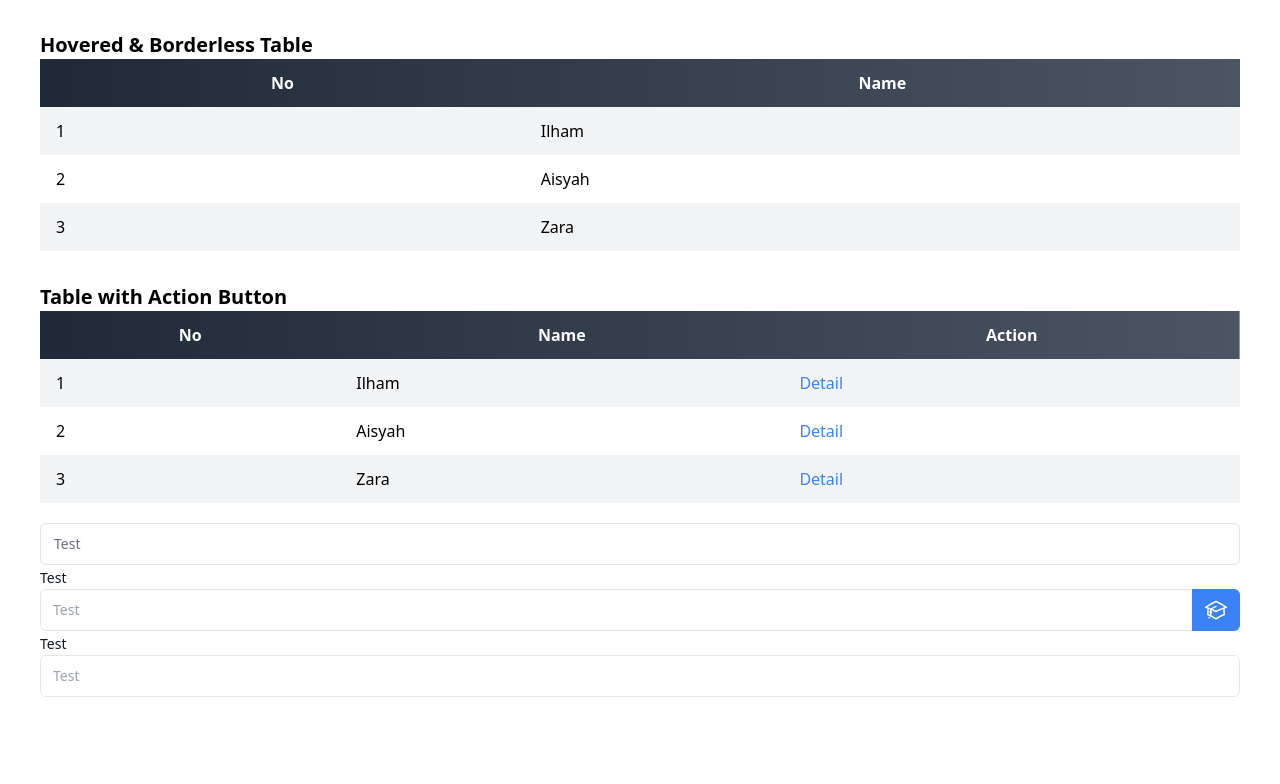
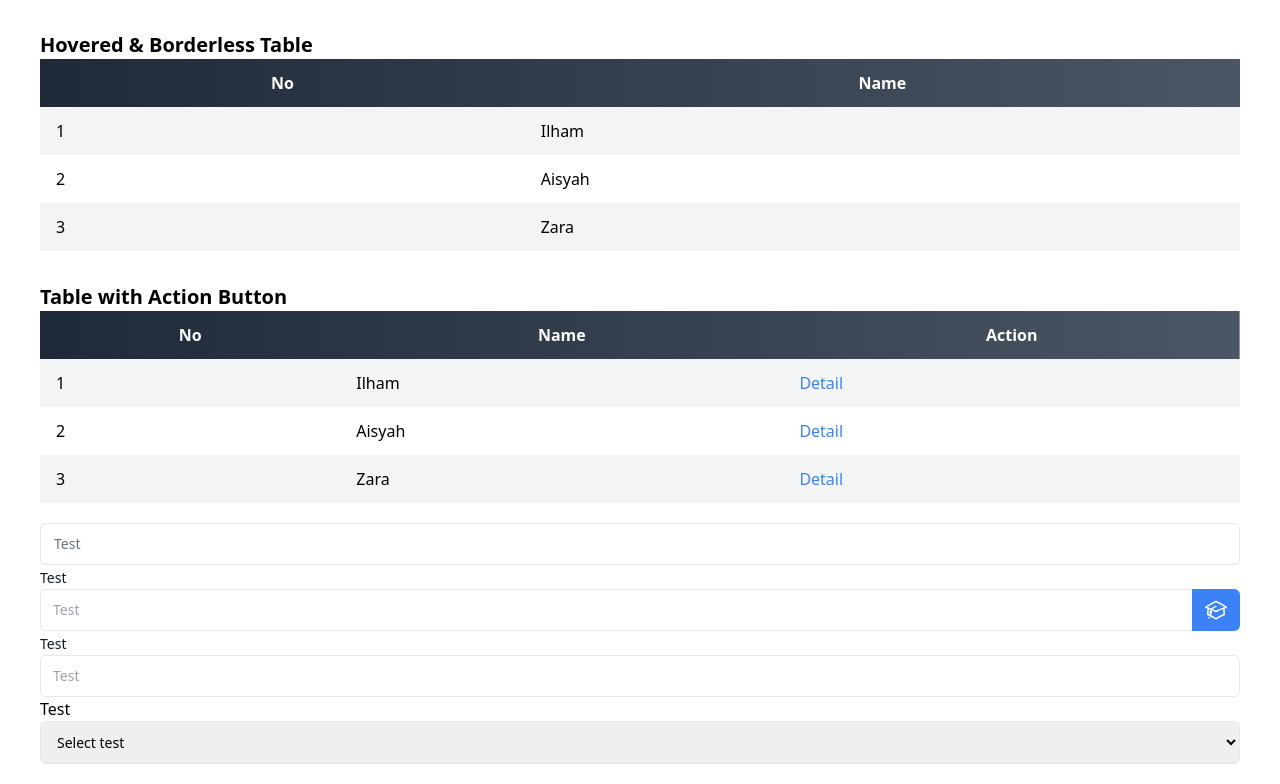
Before and after one commit to ilhamhafidz404/alope-ui, a React (Vite) app: page / in a window 1280 px wide. Shown: the part 2661-3445 px from the top of the page. Before the commit the page ends 3378 px from the top, so only its background shows below. Built offline with nearby package versions, Linux system fonts and the light colour scheme.

Commit message:
Select Component

```diff
--- a/package.json
+++ b/package.json
@@ -1,7 +1,8 @@
 {
   "name": "alope-ui",
-  "private": true,
-  "version": "0.0.0",
+  "private": false,
+  "version": "1.0.0",
+  "description": "UI React for ALOPE Team",
   "type": "module",
   "scripts": {
     "dev": "vite",
--- a/src/App.tsx
+++ b/src/App.tsx
@@ -1,6 +1,7 @@
 import { Button, ButtonIcon } from "./components/Button";
 import Card from "./components/Card";
 import Input from "./components/Input";
+import Select from "./components/Select";
 import Table from "./components/Table";
 
 function App() {
@@ -372,6 +373,25 @@ function App() {
             labelText="Test"
             placeholder="Test"
           />
+
+          <Select
+            name="test"
+            labelText="Test"
+            options={[
+              {
+                value: "hhe",
+                name: "hhe",
+              },
+              {
+                value: "hhe",
+                name: "hhe",
+              },
+              {
+                value: "hhe",
+                name: "hhe",
+              },
+            ]}
+          />
         </section>
       </div>
     </>
--- /dev/null
+++ b/src/components/Select/index.tsx
@@ -0,0 +1,30 @@
+type SelectProps = {
+  name: string;
+  labelText?: string;
+  options: Options[];
+};
+
+type Options = {
+  name: string;
+  value: string;
+};
+
+export default function Select({ name, labelText, options }: SelectProps) {
+  return (
+    <div>
+      <label htmlFor={name}>{labelText}</label>
+      <select
+        name={name}
+        id=""
+        className="w-full text-sm rounded-md border focus:outline-none focus:ring-0 focus:border-blue-600 py-2.5 px-3 "
+      >
+        <option value="" selected hidden>
+          Select {name}
+        </option>
+        {options.map((option) => (
+          <option value={option.value}>{option.name}</option>
+        ))}
+      </select>
+    </div>
+  );
+}
```
